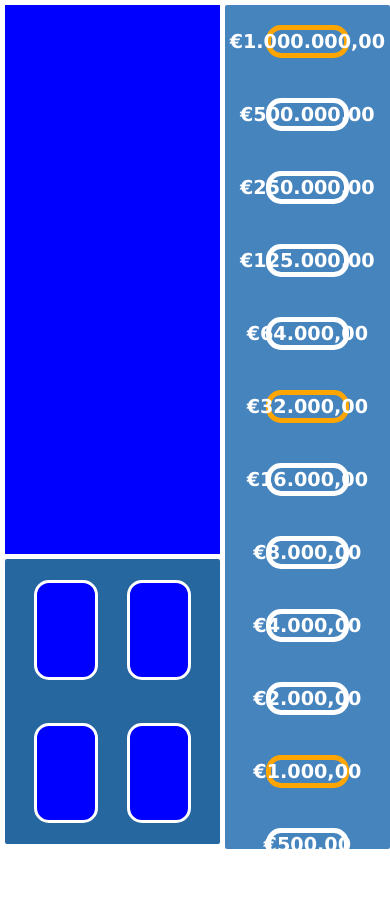
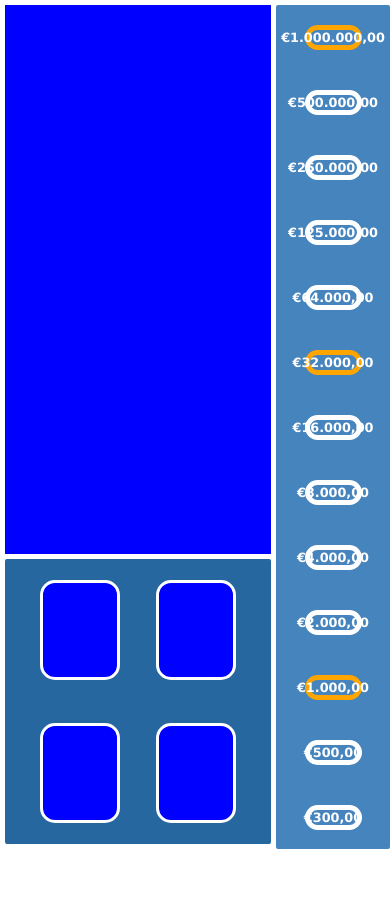
Before and after one commit to denis-p-ci/ci-project-2, a plain HTML site: page index.html in a window 390 px wide. Drawn offline with Linux system fonts and the light colour scheme.

Commit message:
CSS styling for smaller screens

```diff
--- a/assets/css/style.css
+++ b/assets/css/style.css
@@ -116,3 +116,23 @@
   font-size: 3rem;
   font-weight: 800;
 }
+
+@media screen and (max-width: 900px) {
+  .score {
+    font-size: 1em;
+  }
+
+  .button {
+    font-size: 120%;
+  }
+}
+
+@media screen and (max-width: 830px) {
+  .score {
+    font-size: 0.8em;
+  }
+
+  .button {
+    font-size: 100%;
+  }
+}
```
